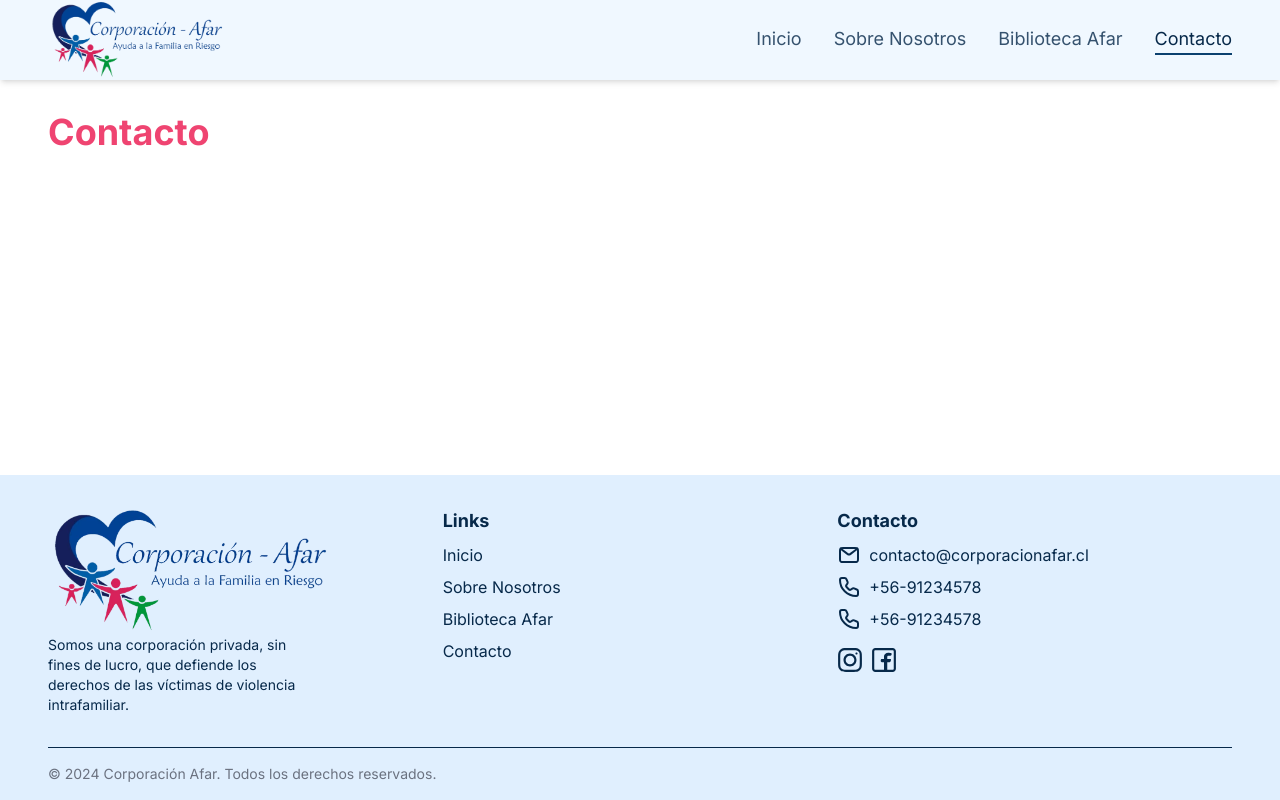
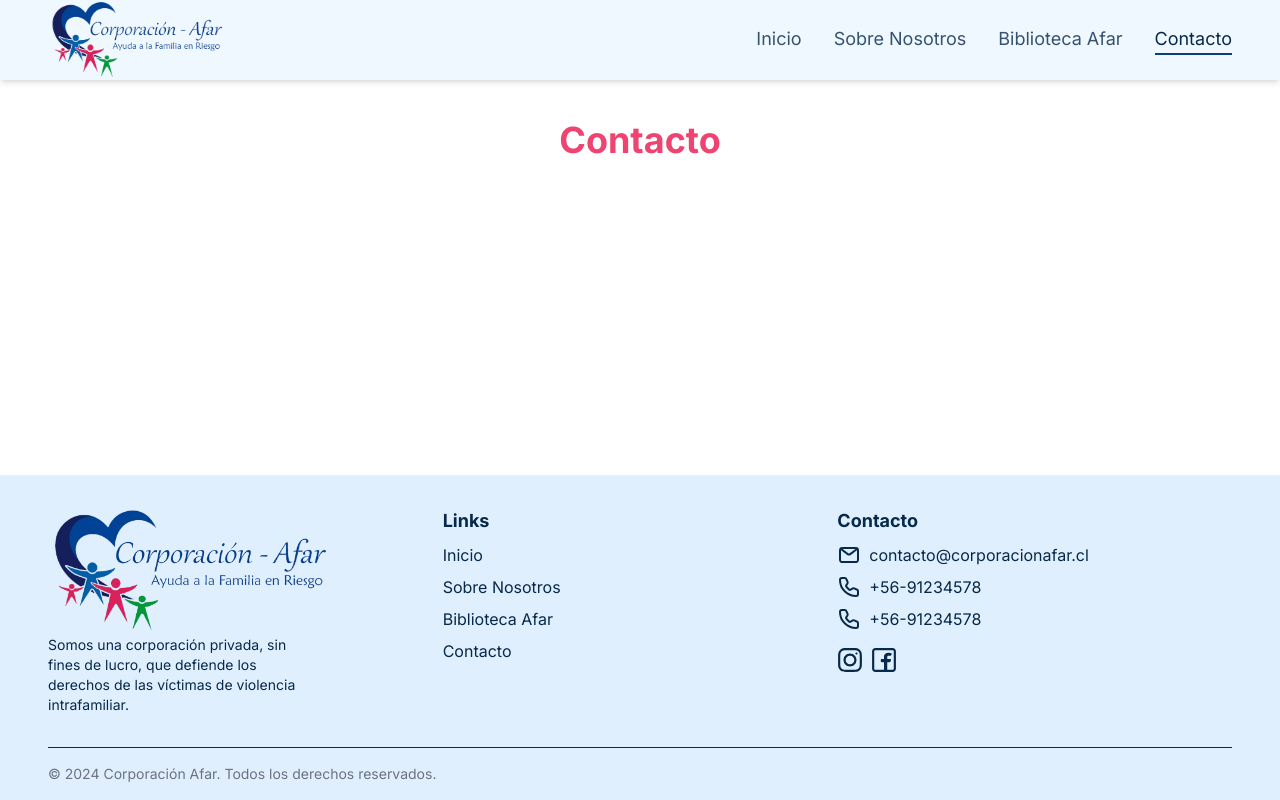
Before and after one commit to Ezfeik/corporacion-afar-website, a Next.js app: page /contacto in a window 1280 px wide. Built offline with nearby package versions, Linux system fonts and the light colour scheme.

Commit message:
Update section title styles and props names

```diff
--- a/src/components/sections/SectionTitle.tsx
+++ b/src/components/sections/SectionTitle.tsx
@@ -1,11 +1,11 @@
 import React from 'react'
 
 function SectionTitle({ colorClass = "text-secondary-500", children }: { colorClass?: string, children: string }) {
-  const textStyle = "py-8 text-4xl font-bold antialiased"
-  const style = colorClass ? textStyle + " " + colorClass : textStyle
+  const textStyleClass = "py-6 lg:py-10 text-4xl text-center font-bold antialiased"
+  const styleClass = colorClass ? textStyleClass + " " + colorClass : textStyleClass
 
   return (
-    <h1 className={style}>{ children }</h1>
+    <h1 className={styleClass}>{ children }</h1>
   )
 }
 
```
